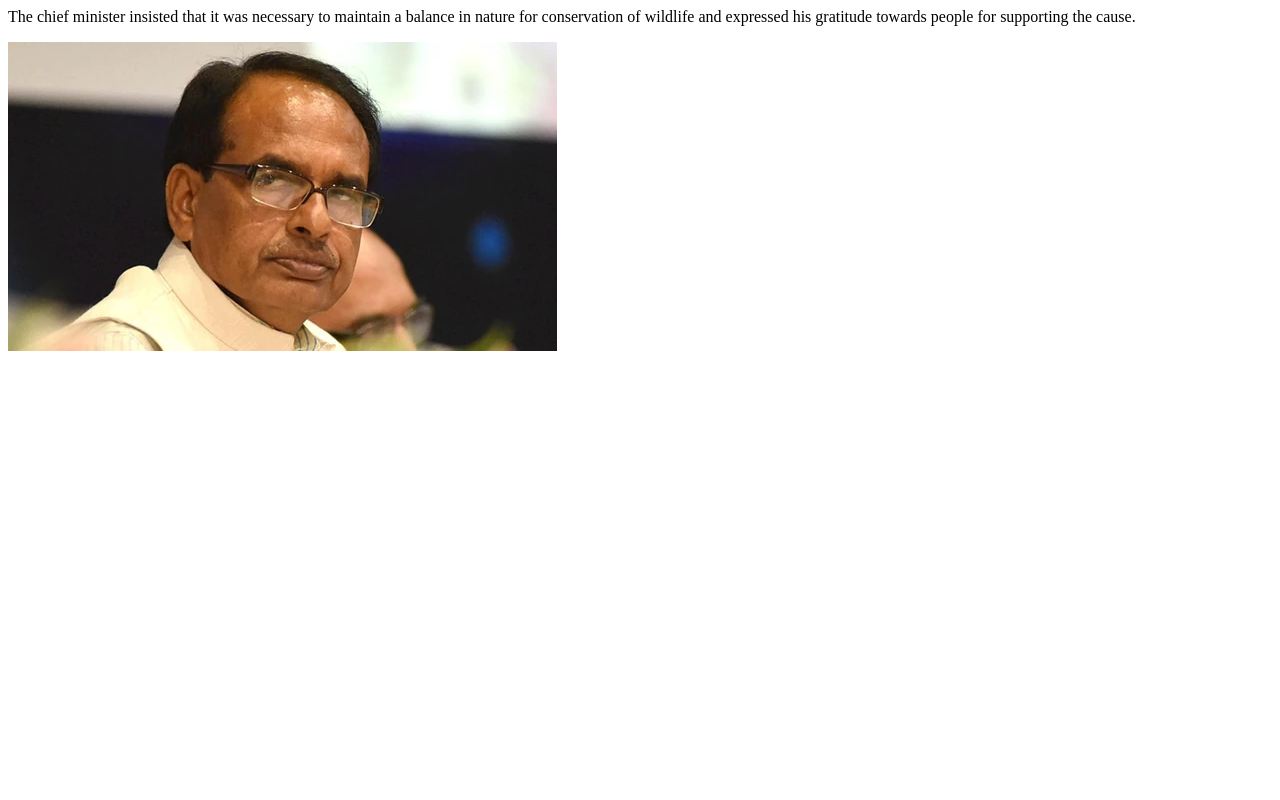
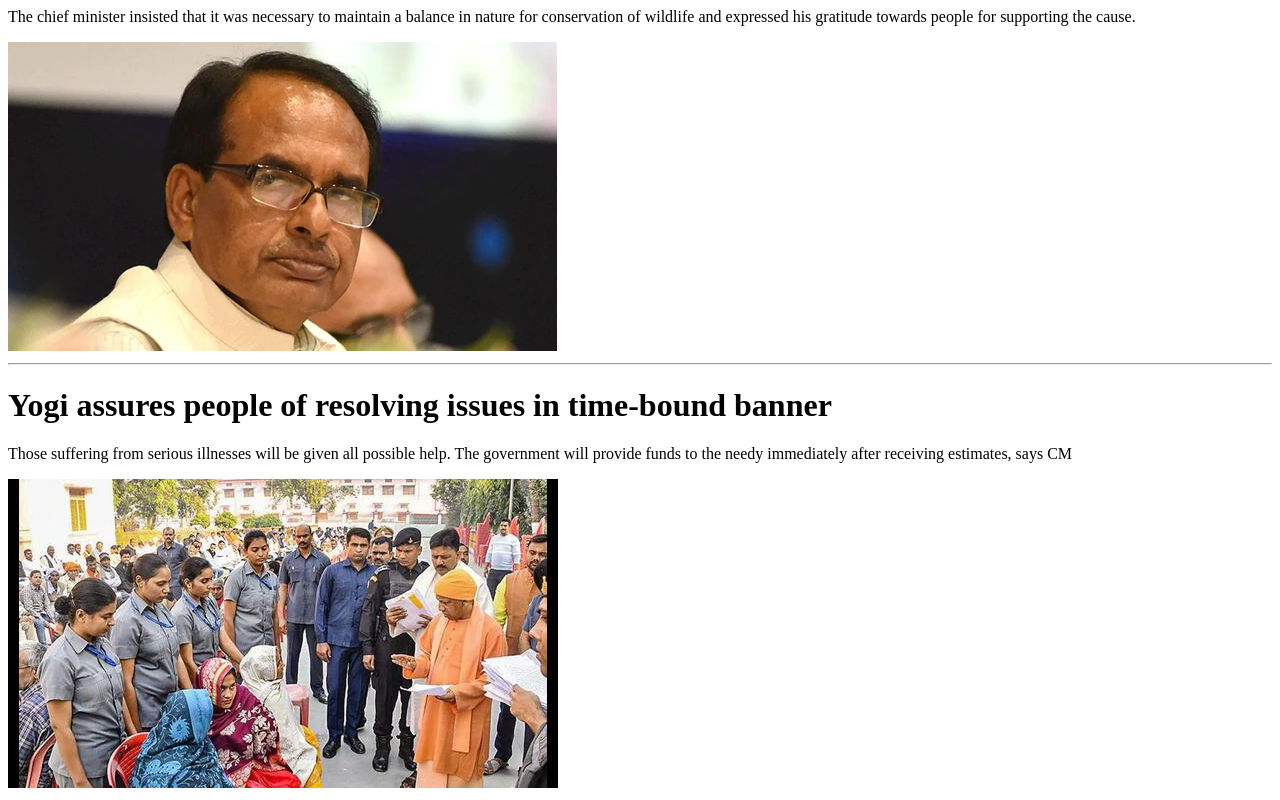
Before and after one commit to aksharajain186/news5-2022, a plain HTML site: page index.html in a window 1280 px wide. Shown: the part 6515-7315 px from the top of the page. Before the commit the page ends 6878 px from the top, so only its background shows below. Drawn offline with Linux system fonts and the light colour scheme.

Commit message:
commit 16

```diff
--- a/index.html
+++ b/index.html
@@ -66,6 +66,11 @@
         <p>The chief minister insisted that it was necessary to maintain a balance in nature for conservation of wildlife and expressed his gratitude towards people for supporting the cause.
         </p>
         <img src="./img/15.webp" alt="">
+        <hr>
+        <h1>Yogi assures people of resolving issues in time-bound banner</h1>
+        <p>Those suffering from serious illnesses will be given all possible help. The government will provide funds to the needy immediately after receiving estimates, says CM
+        </p>
+        <img src="./img/16.jpg" alt="">
 
     </body>
 </html>
```
Also changed, not shown: img/16.jpg (added).
